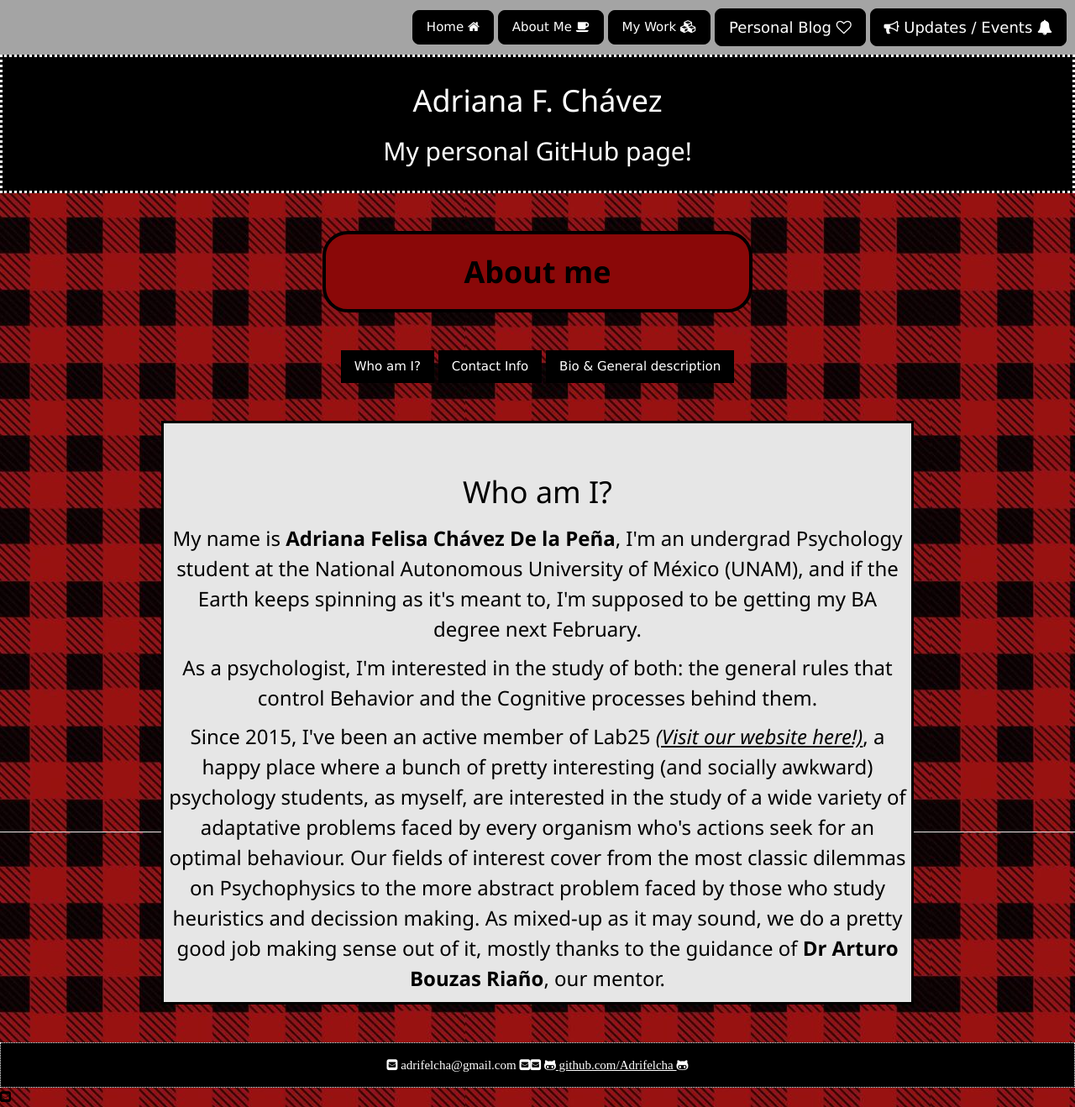
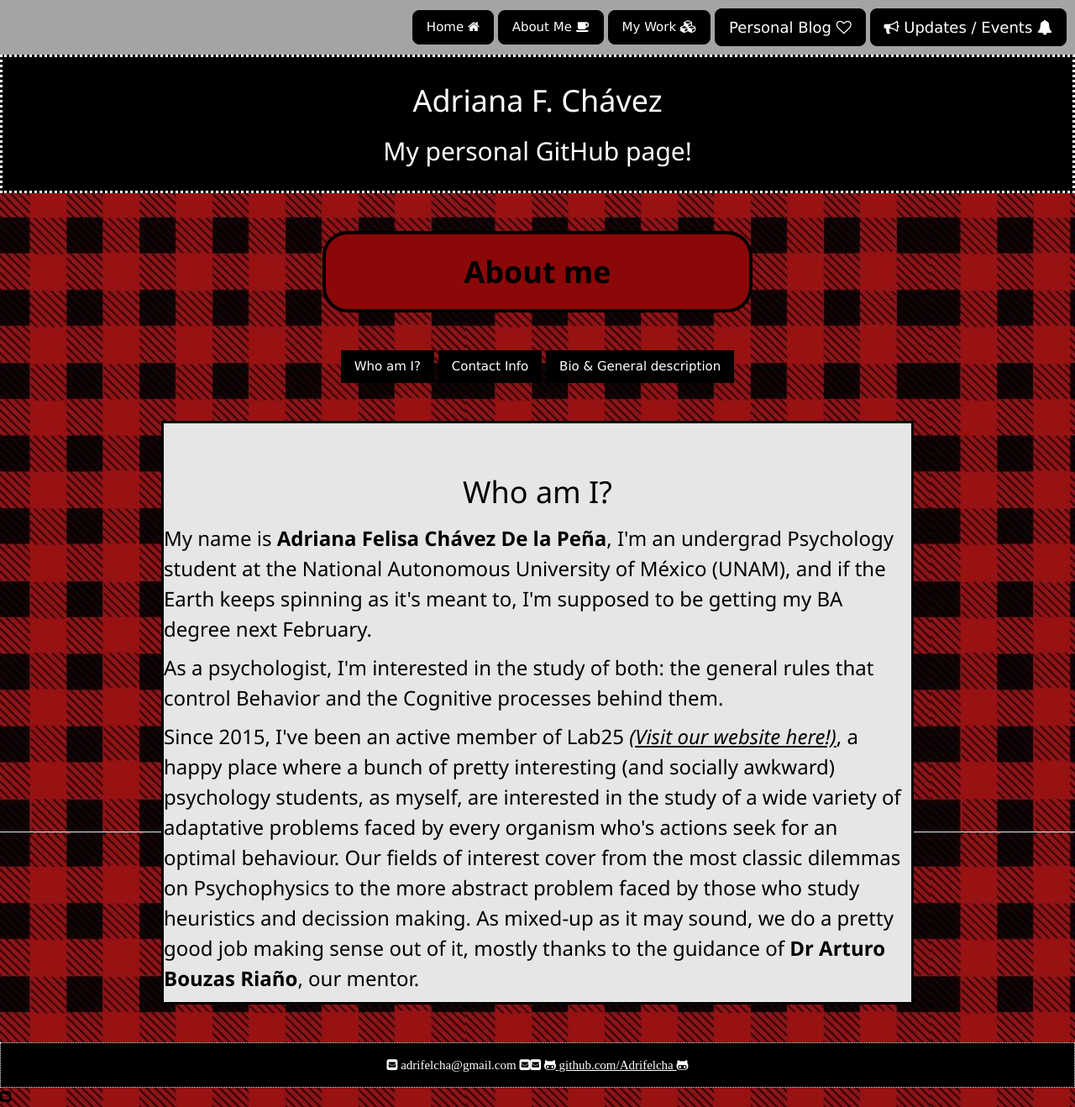
Before and after one commit to Adrifelcha/Adrifelcha-github.io, a Jekyll site: the page built from about/index.html, in a window 1280 px wide. Shown: the whole page at 84% size. Built offline with Jekyll 4.4.1, drawn with Linux system fonts in a browser that asks for light colours.

Commit message:
Update index.html

```diff
--- a/about/index.html
+++ b/about/index.html
@@ -18,8 +18,8 @@ title: About me
 		<br><br>
 		<div class="container">
 		<br><br>
-			<center>
-		<h1>Who am I?</h1>
+
+		<h1 style="text-align:center;">Who am I?</h1>
 
 <h3>My name is <b>Adriana Felisa Chávez De la Peña</b>, I'm an undergrad Psychology student at the National Autonomous University of México (UNAM), and if the Earth keeps spinning as it's meant to, I'm supposed to be getting my BA degree next February.</h3>
 
@@ -29,6 +29,6 @@ title: About me
 
 
 
-			</center></div>
+			</div>
 </body>
 <!-- about me -->
```
